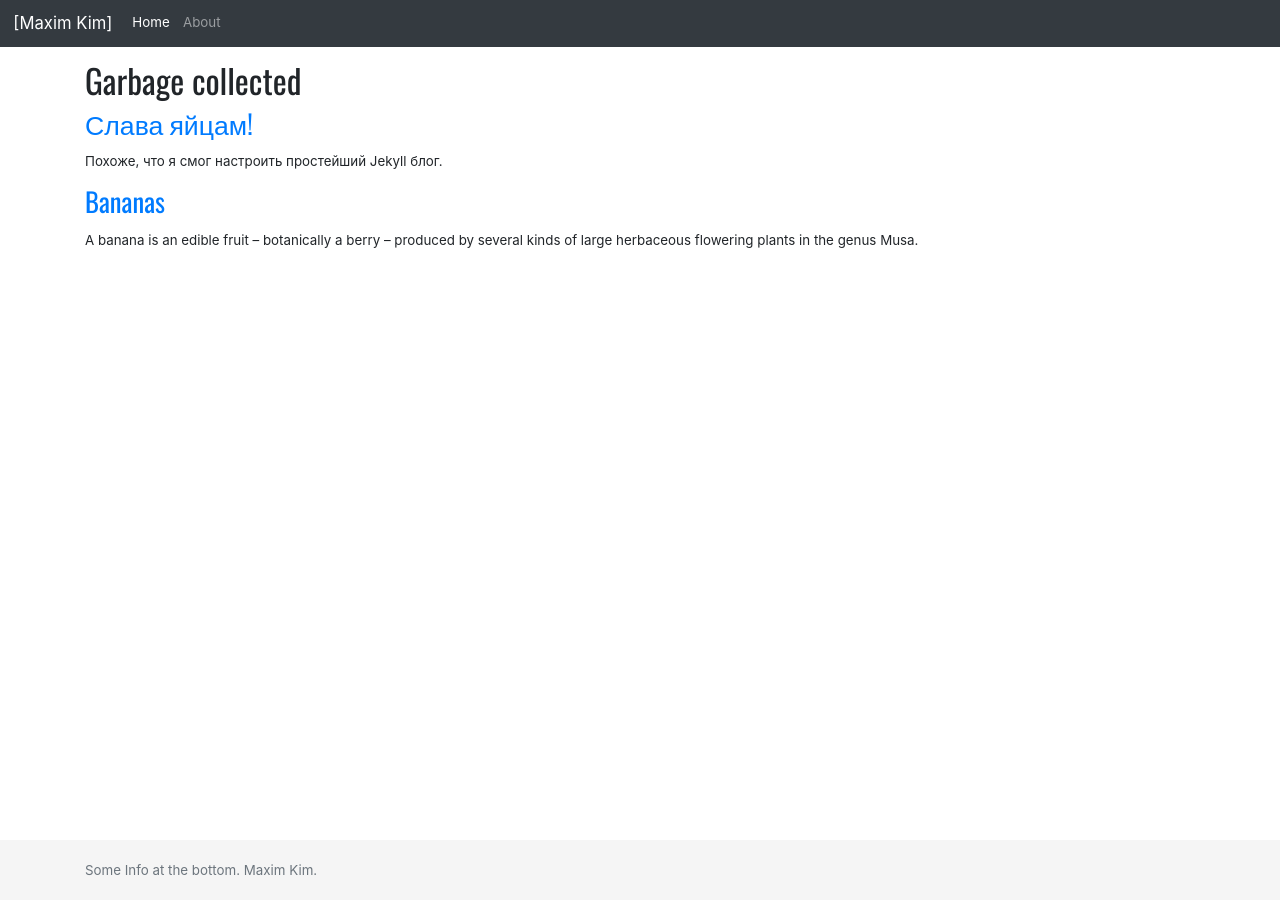
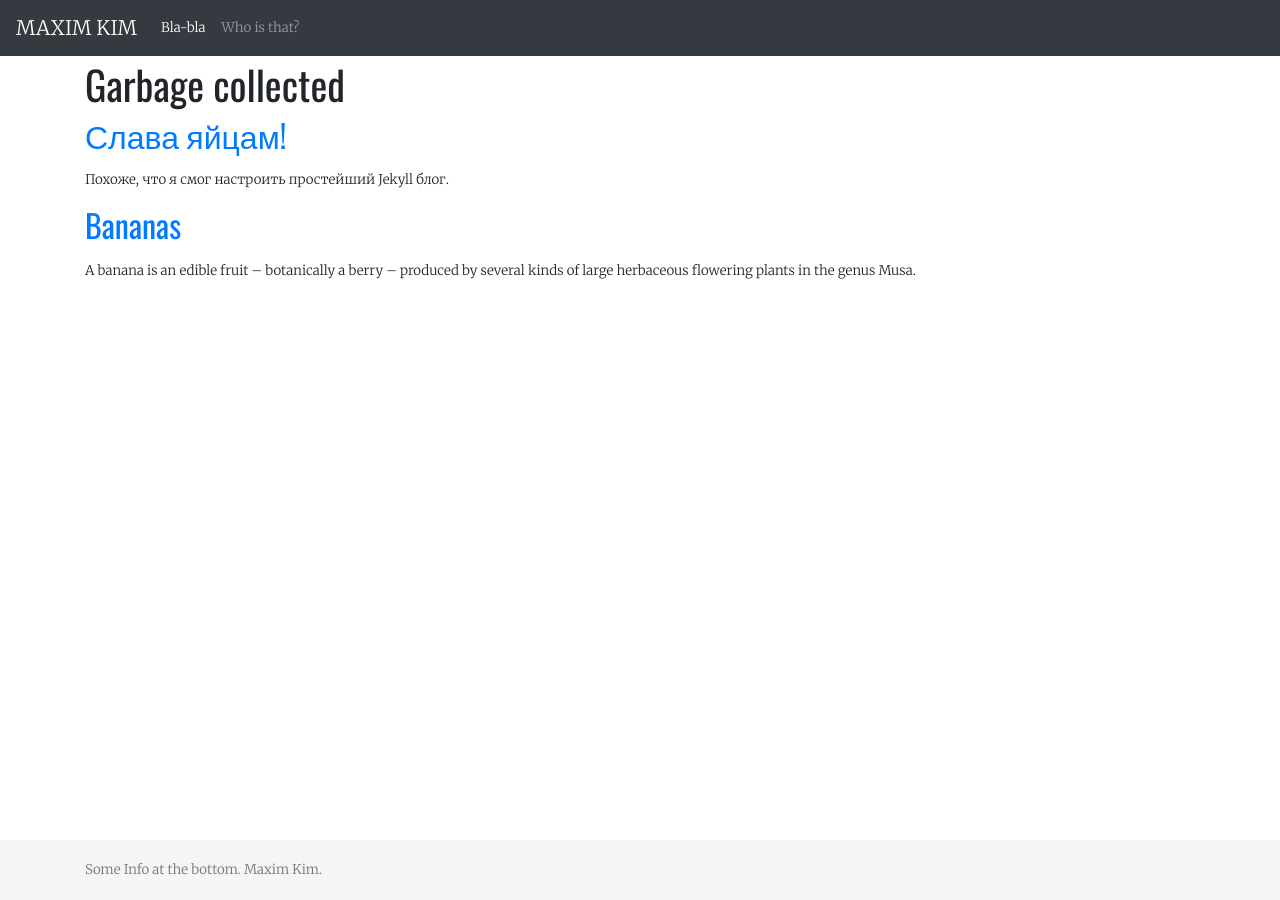
Before and after one commit to habamax/habamax.github.io, a Jekyll site: the page built from index.html, in a window 1280 px wide. Built offline with Jekyll 4.4.1, drawn with Linux system fonts in a browser that asks for light colours.

Commit message:
neverending

```diff
--- a/_data/nav.yml
+++ b/_data/nav.yml
@@ -1,4 +1,4 @@
-- name: Home
+- name: Bla-bla
   link: /
-- name: About
+- name: Who is that?
   link: /about.html
--- a/_includes/header.html
+++ b/_includes/header.html
@@ -1,6 +1,6 @@
 <header>
 	<nav class="navbar navbar-expand-md navbar-dark fixed-top bg-dark">
-		<a class="navbar-brand" href="#">[Maxim Kim]</a>
+		<a class="navbar-brand" href="#">MAXIM KIM</a>
 		<button class="navbar-toggler" type="button" data-toggle="collapse" data-target="#navbarCollapse" aria-controls="navbarCollapse" aria-expanded="false" aria-label="Toggle navigation">
 			<span class="navbar-toggler-icon"></span>
 		</button>
@@ -13,6 +13,4 @@
 				{% endfor %}
 			</ul>
 	</nav>
-	<!-- <li><a href="{{ item.link }}" {% if page.url == item.link %}class="button"{% endif %}>{{ item.name }}</a></li> -->
-	<!-- <a href="{{ item.link }}" class="button">{{ item.name }}</a> -->
 </header>
--- a/_sass/main.scss
+++ b/_sass/main.scss
@@ -3,12 +3,12 @@
 html {
 	position: relative;
 	min-height: 100%;
-	font-family: 'Merriweather', serif;
-	font-size: 10pt;
 }
 body {
 	/* Margin bottom by footer height */
 	margin-bottom: 60px;
+	font-family: 'Merriweather', serif;
+	font-size: 10pt;
 }
 .footer {
 	position: absolute;
```
